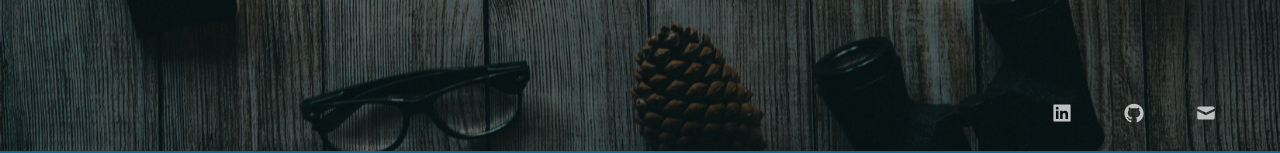
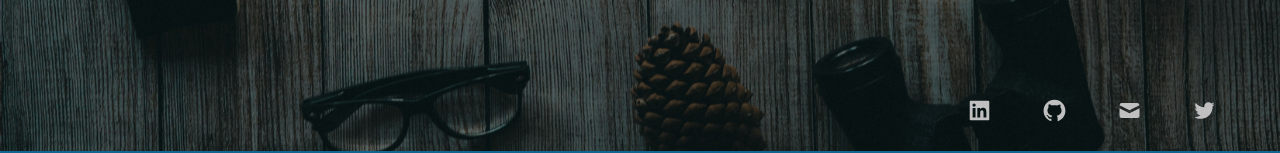
Before and after one commit to patelkhushal/patelkhushal.github.io, a React (Create React App) app: page / in a window 1280 px wide. Shown: the part 649-802 px from the top of the page. Built offline with nearby package versions, Linux system fonts and the light colour scheme.

Commit message:
resolved overflow issues in skills and about sections

```diff
--- a/src/About.js
+++ b/src/About.js
@@ -222,7 +222,7 @@ export default function About() {
                       className={
                         isExtraSmallScreenWidth ? "flip-card-xs" : "flip-card"
                       }
-                      style={{ backgroundColor: flipCard[3] }}
+                      style={{ backgroundColor: flipCard[3], overflow: "scroll" }}
                     >
                       <span
                         style={{
--- a/src/App.css
+++ b/src/App.css
@@ -50,10 +50,17 @@ p {
   .side-nav-item {
     padding: 0.65vmax 1.5vmax !important;
   }
+  .side-nav-item:hover + .side-nav-item-text {
+    display: flex;
+    /* padding: 0.95vmax; */
+    /* padding-top: 1.5vmax; */
+    padding-top: 14px !important;
+    color: white;
+  }
 }
 
 /* Put the sidebar and bottom contact bar on home component on top and bottom center */
-@media only screen and (max-width: 870px) {
+@media only screen and (max-width: 745px) {
   #side-nav {
     /* display: none !important; */
     flex-direction: row !important;
@@ -379,7 +386,7 @@ p {
   position: absolute;
   bottom: 0%;
   right: 3%;
-  font-size: 1.1rem;
+  font-size: 1.25rem;
   /* overflow: auto; */
   /* width: 100%; */
   /* left: 0%; */
@@ -530,10 +537,16 @@ p {
 }
 
 .contact-icon-up {
-  font-size: 2.5rem;
-  padding: 30px 0px !important;
+  font-size: 3.3rem;
+  margin: 18px 0px 23px 0px !important;
+  color: silver;
+  cursor: pointer;
 }
-.export-btn path {
+.contact-icon-up:hover {
+  color: white;
+  /* background-color: #d32937; */
+}
+/* .export-btn path {
   stroke: #8a3ab9;
 }
 
@@ -544,4 +557,4 @@ p {
 .export-btn {
   padding: 0px 20px 0px 50px;
   margin-top: -8px;
-}
+} */
--- a/src/Contact.js
+++ b/src/Contact.js
@@ -2,13 +2,14 @@ import React from "react";
 import { Element } from "react-scroll";
 import Container from "react-bootstrap/Container";
 import Row from "react-bootstrap/Row";
-import Col from "react-bootstrap/Col";
+// import Col from "react-bootstrap/Col";
 
-import { AiFillLinkedin, AiFillGithub } from "react-icons/ai";
-import { HiMail } from "react-icons/hi";
-import { BsBoxArrowUp } from "react-icons/bs";
+import { scroller } from "react-scroll";
+
+import { CgChevronDoubleUp } from "react-icons/cg";
 import { RiCopyrightFill } from "react-icons/ri";
 import { useMediaQuery } from "react-responsive";
+import Button from "react-bootstrap/Button"
 
 // import UseAnimations from "react-useanimations";
 // import github from "react-useanimations/lib/github";
@@ -20,7 +21,6 @@ import { useMediaQuery } from "react-responsive";
 import { AnimatedSocialIcon } from "react-animated-social-icons";
 
 export default function Contact() {
-
   const breakIconSize = useMediaQuery({
     query: "(max-width: 400px)",
   });
@@ -84,7 +84,10 @@ export default function Contact() {
             width={breakIconSize ? "1.4rem" : "1.75em"}
             defaultColor="#D1D1D1"
             hoverColor="#2867B2"
-            style={{ padding: breakIconSize ? "0px 25px 0px 5px" : "0px 40px 0px 25px", cursor: "default" }}
+            style={{
+              padding: breakIconSize ? "0px 25px 0px 5px" : "0px 40px 0px 25px",
+              // cursor: "default",
+            }}
             animation="bounce"
             animationDuration={0.8}
             url="https://www.linkedin.com/in/khushal-patel/"
@@ -94,8 +97,11 @@ export default function Contact() {
             brandName="www"
             width={breakIconSize ? "1.4rem" : "1.75em"}
             defaultColor="#D1D1D1"
-            hoverColor="#EA4335"
-            style={{ padding: breakIconSize ? "0px 30px" : "0px 40px", cursor: "default" }}
+            hoverColor="#d32937"
+            style={{
+              padding: breakIconSize ? "0px 30px" : "0px 40px",
+              // cursor: "default",
+            }}
             animation="bounce"
             animationDuration={0.8}
             url="mailto:patelbapu128@gmail.com"
@@ -106,7 +112,10 @@ export default function Contact() {
             width={breakIconSize ? "1.4rem" : "1.75em"}
             defaultColor="#D1D1D1"
             hoverColor="#1DA1F2"
-            style={{ padding: breakIconSize ? "0px 30px" : "0px 40px", cursor: "default" }}
+            style={{
+              padding: breakIconSize ? "0px 30px" : "0px 40px",
+              // cursor: "default",
+            }}
             animation="bounce"
             animationDuration={0.8}
             url="https://twitter.com/Khushal34837340"
@@ -117,7 +126,10 @@ export default function Contact() {
             width={breakIconSize ? "1.4rem" : "1.75em"}
             defaultColor="#D1D1D1"
             hoverColor="#cd486b"
-            style={{ padding: breakIconSize ? "0px 30px" : "0px 40px", cursor: "default" }}
+            style={{
+              padding: breakIconSize ? "0px 30px" : "0px 40px",
+              // cursor: "default",
+            }}
             animation="bounce"
             animationDuration={0.8}
             url="https://www.instagram.com/patelkhushal18/"
@@ -127,8 +139,11 @@ export default function Contact() {
             brandName="github"
             width={breakIconSize ? "1.4rem" : "1.75em"}
             defaultColor="#D1D1D1"
-            hoverColor="white"
-            style={{ padding: breakIconSize ? "0px 30px" : "0px 40px", cursor: "default" }}
+            hoverColor="black"
+            style={{
+              padding: breakIconSize ? "0px 30px" : "0px 40px",
+              // cursor: "default",
+            }}
             animation="bounce"
             animationDuration={0.8}
             url="https://github.com/patelkhushal"
@@ -136,8 +151,27 @@ export default function Contact() {
           {/* <div className="export-btn"><UseAnimations animation={instagram} size={45} /></div> */}
         </Row>
         <Row className="justify-content-center">
-          <div className="contact-icon-up">
-            <BsBoxArrowUp></BsBoxArrowUp>
+          <div className="contact-icon-up zoom">
+            {/* <Button
+            size="large"
+              onClick={() => {
+                scroller.scrollTo("home", {
+                  smooth: true,
+                  // offset: isTabletOrMobile ? -50 : -65,
+                  duration: 500,
+                });
+              }}
+            > */}
+              <CgChevronDoubleUp
+              onClick={() => {
+                scroller.scrollTo("home", {
+                  smooth: true,
+                  // offset: isTabletOrMobile ? -50 : -65,
+                  duration: 500,
+                });
+              }}
+              ></CgChevronDoubleUp>
+            {/* </Button> */}
           </div>
         </Row>
         <Row className="justify-content-center pb-2">
--- a/src/Home.js
+++ b/src/Home.js
@@ -1,6 +1,6 @@
 import React from "react";
 import { Element } from "react-scroll";
-import { useMediaQuery } from 'react-responsive'
+import { useMediaQuery } from "react-responsive";
 import Container from "react-bootstrap/Container";
 // import Typing from "react-typing-animation";
 import { scroller } from "react-scroll";
@@ -28,10 +28,11 @@ import {
 import { RiUser3Fill, RiStackFill, RiFootprintFill } from "react-icons/ri";
 import { IoMdChatbubbles } from "react-icons/io";
 import { HiMail } from "react-icons/hi";
-import HomeBackgroundImage from './assets/images/HomeBackgroundImage.jpg';
+import { AiOutlineTwitter } from "react-icons/ai";
+import HomeBackgroundImage from "./assets/images/HomeBackgroundImage.jpg";
 
 export default function Home() {
-  const isTabletOrMobile = useMediaQuery({ query: '(max-width: 991px)' })
+  const isTabletOrMobile = useMediaQuery({ query: "(max-width: 991px)" });
   const linkElements = ["about", "timeline", "projects", "skills", "contact"];
   const iconLabels = ["About", "Timeline", "Projects", "Skills", "Contact"];
   const linkElementsIcons = [
@@ -62,7 +63,10 @@ export default function Home() {
           }}
         >
           {/* <ParticlesComp /> */}
-          <div id="home-background" style={{backgroundImage: "url(" + HomeBackgroundImage + ")"}}></div>
+          <div
+            id="home-background"
+            style={{ backgroundImage: "url(" + HomeBackgroundImage + ")" }}
+          ></div>
           <Fade left delay={2200}>
             <div id="side-nav">
               {linkElements.map((linkElementName, index) => {
@@ -88,11 +92,11 @@ export default function Home() {
           <Container id="type-greeting-container">
             <Bounce top delay={900}>
               <div style={{ textAlign: "center" }}>
-                <p style={{padding:"10px"}}>
+                <p style={{ padding: "10px" }}>
                   Hello! My name is{" "}
                   <span id="greeting-name">Khushal Patel</span>
                 </p>
-                <p style={{padding:"15px"}}>I'm a Software Dev :)</p>
+                <p style={{ padding: "15px" }}>I'm a Software Dev :)</p>
               </div>
             </Bounce>
             <Fade left delay={1900}>
@@ -106,7 +110,7 @@ export default function Home() {
                       onClick={() => {
                         scroller.scrollTo("about", {
                           smooth: true,
-                          offset: isTabletOrMobile? -50 : -65,
+                          offset: isTabletOrMobile ? -50 : -65,
                           duration: 500,
                         });
                       }}
@@ -125,17 +129,50 @@ export default function Home() {
             <div id="bottom-bar-contact">
               <div className="side-nav-icon-container">
                 <span className="side-nav-item zoom">
-                  <AiFillLinkedin />
+                  <a
+                    target="_blank"
+                    href="https://www.linkedin.com/in/khushal-patel/"
+                    rel="noopener noreferrer"
+                    style={{ textDecoration: "inherit", color: "inherit" }}
+                  >
+                    <AiFillLinkedin />
+                  </a>
                 </span>
               </div>
               <div className="side-nav-icon-container">
                 <span className="side-nav-item zoom">
-                  <AiFillGithub />
+                  <a
+                    target="_blank"
+                    href="https://github.com/patelkhushal"
+                    rel="noopener noreferrer"
+                    style={{ textDecoration: "inherit", color: "inherit" }}
+                  >
+                    <AiFillGithub />
+                  </a>
                 </span>
               </div>
               <div className="side-nav-icon-container">
                 <span className="side-nav-item zoom">
-                  <HiMail />
+                  <a
+                    target="_blank"
+                    href="mailto:patelbapu128@gmail.com"
+                    rel="noopener noreferrer"
+                    style={{ textDecoration: "inherit", color: "inherit" }}
+                  >
+                    <HiMail />
+                  </a>
+                </span>
+              </div>
+              <div className="side-nav-icon-container">
+                <span className="side-nav-item zoom">
+                  <a
+                    target="_blank"
+                    href="https://twitter.com/Khushal34837340"
+                    rel="noopener noreferrer"
+                    style={{ textDecoration: "inherit", color: "inherit" }}
+                  >
+                    <AiOutlineTwitter />
+                  </a>
                 </span>
               </div>
             </div>
--- a/src/Skills.js
+++ b/src/Skills.js
@@ -47,7 +47,8 @@ export default function Skills() {
   const skillsBackgroundImages = [
     "https://res.cloudinary.com/springboard-images/image/upload/q_auto,f_auto,fl_lossy/wordpress/2019/07/sb-blog-programming.png",
     "https://blog.hyperiondev.com/wp-content/uploads/2019/02/Blog-Types-of-Web-Dev.jpg",
-    "https://www.knitinfotech.com/wp-content/uploads/2020/08/3-Types-of-web-development.jpg",
+    "https://image.freepik.com/free-vector/dark-analytics-concept-illustration_114360-2752.jpg",
+    // "https://image.freepik.com/free-vector/visual-data-concept-illustration_114360-2759.jpg",
     "https://cutewallpaper.org/21/linkedin-background-photo-engineering/Entry-52-by-freelancerboy36-for-LinkedIn-Background-Image-.jpg",
   ];
 
@@ -91,6 +92,12 @@ export default function Skills() {
     query: "(max-width: 440px)",
   });
 
+  const getAlignment = (label) => {
+    if (label === "Programming" || label === "Miscellaneous") return "center"
+    if (label === "Full Stack / Web") return "flex-start"
+    if (label === "Data Analytics / DBs") return "flex-end"
+  }
+
   return (
     <Element
       name="skills"
@@ -131,7 +138,7 @@ export default function Skills() {
                   }}
                 >
                   <FrontSide
-                    className="justify-content-center"
+                    // className="justify-content-center"
                     style={{
                       width: breakSkillCardsWidth ? "90vw" : "24rem",
                       borderRadius: "5%",
@@ -142,12 +149,13 @@ export default function Skills() {
                       // width: "200px",
                       // height: "275px",
                       display: "flex",
-                      justifyContent: "center",
+                      justifyContent: getAlignment(label),
                       flexDirection: "column",
-                      alignContent: "center",
-                      alignItems: "center",
+                      // alignContent: "center",
+                      // alignItems: "center",
                       textAlign: "center",
-                      color: "white",
+                      // color: "white",
+                      color: label === "Data Analytics / DBs" ? "black" : "white",
                       // marginBottom: "100px",
                       backgroundImage:
                         "url(" + skillsBackgroundImages[index] + ")",
@@ -160,6 +168,9 @@ export default function Skills() {
                         fontFamily: "monospace",
                         fontSize: "1.8rem",
                         fontWeight: "500",
+                        // display: "flex",
+                        // flexDirection: "column",
+                        // justifyContent: "flex-end"
                       }}
                     >
                       {label}
@@ -172,11 +183,11 @@ export default function Skills() {
                   <BackSide
                     style={{
                       width: breakSkillCardsWidth ? "90vw" : "24rem",
-                      height: "110%",
+                      height: "112%",
                       // marginTop:"-20px",
                       borderRadius: "5%",
                       backgroundColor: "white",
-                      overflow: breakSkillCardsWidth ? "scroll" : "hidden",
+                      overflow: "scroll"
                     }}
                   >
                     <div
```
